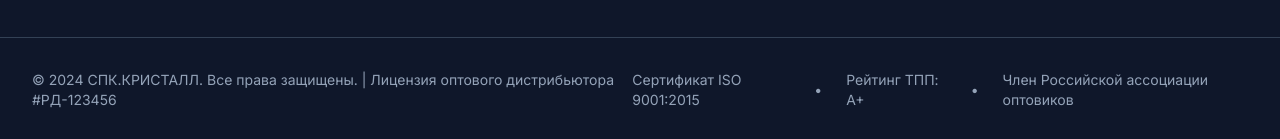
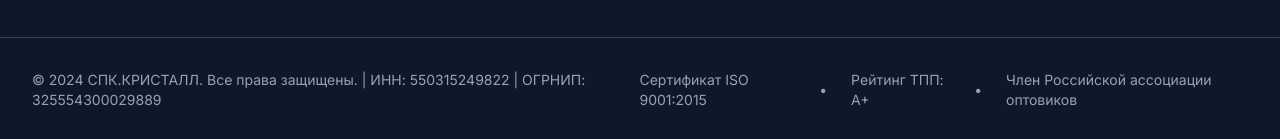
Before and after one commit to null-ai-projects/biz-bridge-landing, a React (Vite) app: page / in a window 1280 px wide. Shown: the part 3813-3952 px from the top of the page. Built offline with nearby package versions, Linux system fonts and the light colour scheme.

Commit message:
Add company registration details
Added INN and OGRN/OGRNIP to the company information.

```diff
--- a/src/components/Footer.tsx
+++ b/src/components/Footer.tsx
@@ -109,7 +109,7 @@ export function Footer() {
       <div className="max-w-7xl mx-auto px-4 sm:px-6 lg:px-8 py-8">
         <div className="flex flex-col md:flex-row justify-between items-center space-y-4 md:space-y-0">
           <div className="text-slate-400 text-sm">
-            © 2024 СПК.КРИСТАЛЛ. Все права защищены. | Лицензия оптового дистрибьютора #РД-123456
+            © 2024 СПК.КРИСТАЛЛ. Все права защищены. | ИНН: 550315249822 | ОГРНИП: 325554300029889
           </div>
 
           <div className="flex items-center space-x-6 text-sm text-slate-400">
```
